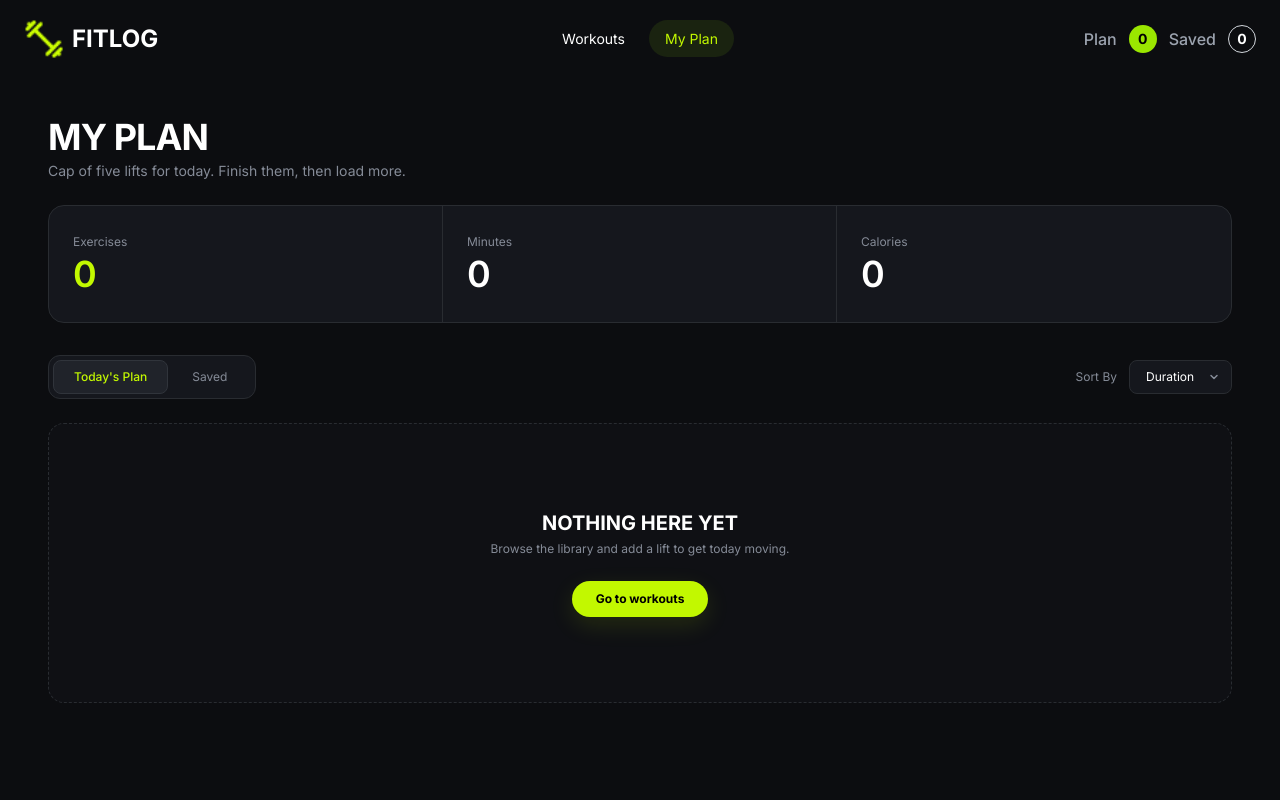
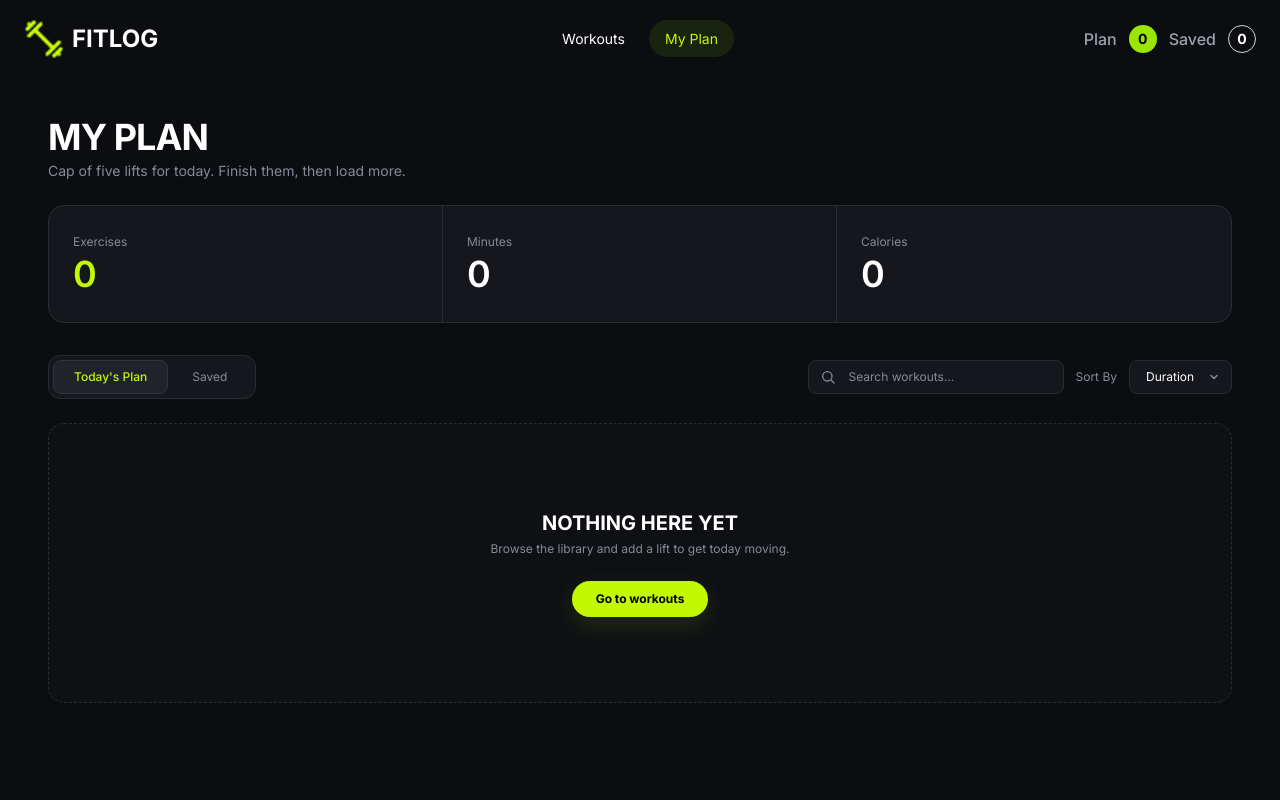
Before and after one commit to pavelsolutions/Fit-Log, a Next.js app: page /my-plan in a window 1280 px wide. Shown: the top 800 px of the page. Built offline with nearby package versions, Linux system fonts and the light colour scheme.

Commit message:
Search Term Added

```diff
--- a/src/app/my-plan/page.tsx
+++ b/src/app/my-plan/page.tsx
@@ -16,10 +16,30 @@ const MyPlan = () => {
   // Sorting option
   const [sortBy, setSortBy] = useState<SortOption>("duration");
 
+  const [searchTerm, setSearchTerm] = useState("");
+
   // Handle sorting
   const handleSort = (e: React.ChangeEvent<HTMLSelectElement>) => {
     setSortBy(e.target.value as SortOption);
   };
+
+  const searchPlans = (plans: IWorkout[]) => {
+  if (!searchTerm.trim()) {
+    return plans;
+  }
+
+  const query = searchTerm.toLowerCase().trim();
+
+  return plans.filter((plan) => {
+    const workoutName = plan.name.toLowerCase();
+
+    const tags = plan.muscleGroups.some((tag) =>
+      tag.toLowerCase().includes(query)
+    );
+
+    return workoutName.includes(query) || tags;
+  });
+};
 
   // Sort workouts
   const sortPlans = (plans: IWorkout[]) => {
@@ -50,7 +70,8 @@ const MyPlan = () => {
     activeTab === "plan" ? myPlan : savedPlan;
 
   // Sort current list
-  const allPlan = sortPlans(planList);
+  const searchedPlans = searchPlans(planList);
+  const allPlan = sortPlans(searchedPlans);
 
   // Total minutes
   const totalMinutes = allPlan.reduce(
@@ -147,9 +168,32 @@ const MyPlan = () => {
             </button>
           </div>
 
+
+
           {/* Sort */}
           <div className="flex items-center gap-3">
+              <div className="relative">
+  <input
+    type="text"
+    value={searchTerm}
+    onChange={(e) => setSearchTerm(e.target.value)}
+    placeholder="Search workouts..."
+    className="w-full rounded-lg border border-[#292C31] bg-[#15171D] px-4 py-2 pl-10 text-xs text-white outline-none placeholder:text-[#858B97] focus:border-[#C2F800] sm:w-64"
+  />
 
+  <svg
+    className="absolute left-3 top-1/2 h-4 w-4 -translate-y-1/2 text-[#858B97]"
+    viewBox="0 0 24 24"
+    fill="none"
+  >
+    <path
+      d="m21 21-4.35-4.35m1.35-5.65a7 7 0 1 1-14 0 7 7 0 0 1 14 0Z"
+      stroke="currentColor"
+      strokeWidth="2"
+      strokeLinecap="round"
+    />
+  </svg>
+</div>
             <span className="text-xs text-[#858B97]">
               Sort By
             </span>
```
Also changed, not shown: 1 other file (tests, documents, lock files or other folders).
